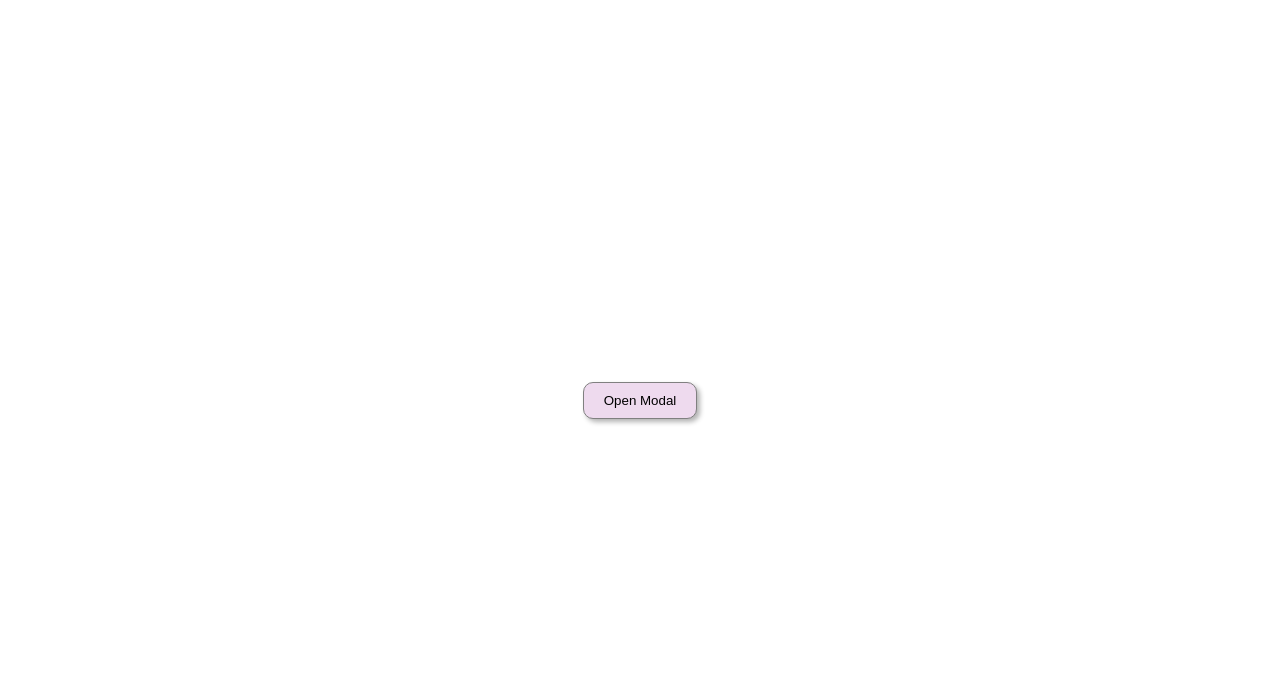
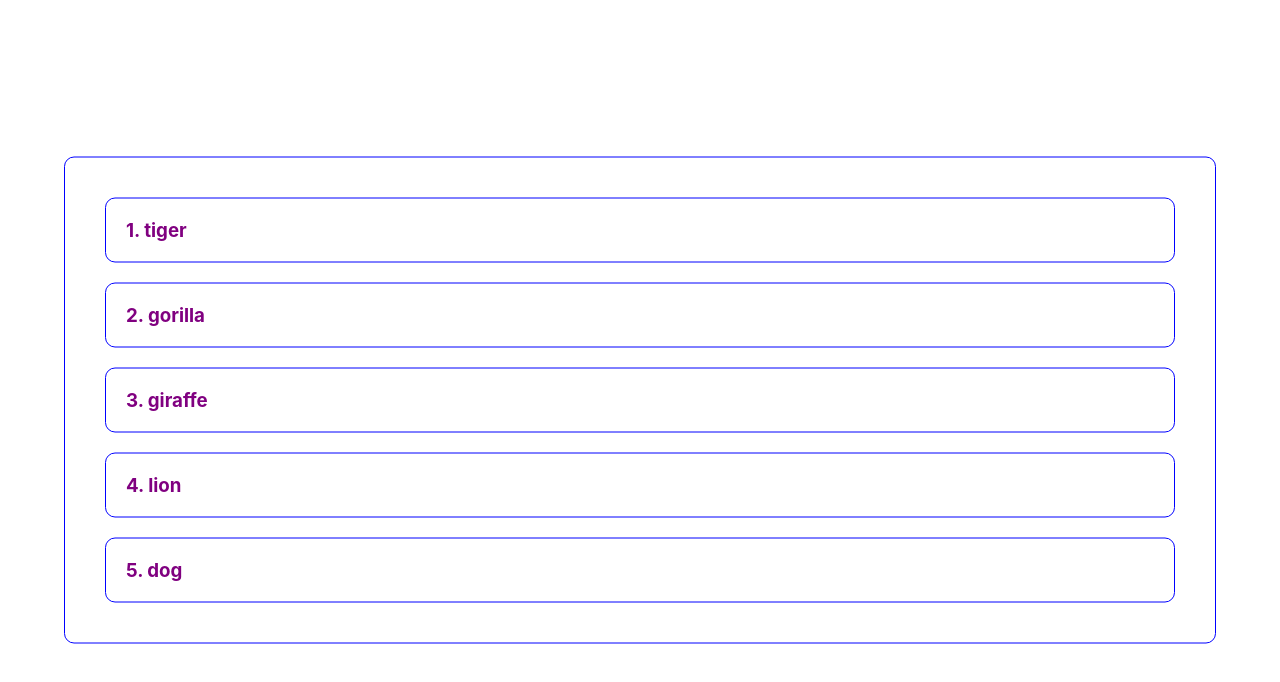
Before and after one commit to chloeyeo/2024ReactPractice, a React (Create React App) app in the folder my-react-app/: page / in a window 1280 px wide. Shown: the top 682 px of the page. Built offline with nearby package versions, Linux system fonts and the light colour scheme.

Commit message:
improved modal! from list on click open up and close modal

```diff
--- a/my-react-app/src/App.js
+++ b/my-react-app/src/App.js
@@ -3,20 +3,62 @@ import "./assets/css/style.css";
 
 const App = () => {
   const [openModal, setOpenModal] = useState(false);
+  const [clickedIndex, setClickedIndex] = useState(0);
+  let viewList = [
+    {
+      title: "tiger",
+      content:
+        "Lorem ipsum dolor sit amet consectetur adipisicing elit. Possimus ullam esse harum sint inventore ut iste placeat animi facilis numquam!",
+    },
+    {
+      title: "gorilla",
+      content:
+        "Lorem ipsum dolor sit amet consectetur adipisicing elit. Possimus ullam esse harum sint inventore ut iste placeat animi facilis numquam!",
+    },
+    {
+      title: "giraffe",
+      content:
+        "Lorem ipsum dolor sit amet consectetur adipisicing elit. Possimus ullam esse harum sint inventore ut iste placeat animi facilis numquam!",
+    },
+    {
+      title: "lion",
+      content:
+        "Lorem ipsum dolor sit amet consectetur adipisicing elit. Possimus ullam esse harum sint inventore ut iste placeat animi facilis numquam!",
+    },
+    {
+      title: "dog",
+      content:
+        "Lorem ipsum dolor sit amet consectetur adipisicing elit. Possimus ullam esse harum sint inventore ut iste placeat animi facilis numquam!",
+    },
+  ];
+
   return (
     <>
-      <div>
-        <button
-          className="btn primary"
-          onClick={() => {
-            setOpenModal(!openModal);
-          }}
-        >
-          Open Modal
-        </button>
+      <div className="listItems">
+        <ul>
+          {viewList.map((item, index) => {
+            return (
+              <li
+                onClick={() => {
+                  setOpenModal(!openModal);
+                  setClickedIndex(index);
+                }}
+              >
+                <h3>
+                  {index + 1}. {item.title}
+                </h3>
+              </li>
+            );
+          })}
+        </ul>
       </div>
       {openModal ? (
-        <Modal openModal={openModal} setOpenModal={setOpenModal} />
+        <Modal
+          openModal={openModal}
+          setOpenModal={setOpenModal}
+          viewList={viewList}
+          clickedIndex={clickedIndex}
+        />
       ) : null}
     </>
   );
@@ -27,9 +69,12 @@ const Modal = (props) => {
     <>
       <div className="modalWrap">
         <div className="modal">
-          Modal Window
+          <h3>
+            {props.clickedIndex + 1}. {props.viewList[props.clickedIndex].title}
+          </h3>
+          <p>{props.viewList[props.clickedIndex].content}</p>
           <button
-            className="btn"
+            className="btn close"
             onClick={() => {
               props.setOpenModal(!props.openModal);
             }}
--- a/my-react-app/src/assets/css/style.css
+++ b/my-react-app/src/assets/css/style.css
@@ -8,6 +8,9 @@ body {
   /* if you dont put height on html body, open modal will be at top */
   height: 100%;
   /* background-color: black; */
+}
+#root {
+  display: flex;
 }
 ul,
 li {
@@ -128,6 +131,40 @@ h1 {
   align-items: center;
 }
 
+.listItems {
+  position: fixed;
+  left: 50%;
+  top: 50%;
+  padding: 40px;
+  transform: translate(-50%, -50%);
+  width: 90%;
+  border: 1px solid blue;
+  border-radius: 10px;
+  display: flex;
+  flex-direction: column;
+  justify-content: space-around;
+  align-items: center;
+}
+
+.listItems > ul {
+  height: 100%;
+  width: 100%;
+  display: flex;
+  flex-direction: column;
+  /* gap must have d-flex, and d-flex does not get inherited */
+  gap: 20px;
+}
+
+.listItems li {
+  border: 1px solid blue;
+  border-radius: 10px;
+  padding: 20px;
+}
+
+.listItems li h3 {
+  color: purple;
+}
+
 .modalWrap {
   position: fixed;
   /* shouldnt use opacity otherwise child modal will also get same opacity
@@ -138,3 +175,18 @@ h1 {
   left: 0;
   top: 0;
 }
+
+.modal .close {
+  position: absolute;
+  right: 10px;
+  top: 10px;
+}
+
+.modal {
+  display: flex;
+  justify-content: center;
+  align-items: center;
+  /* has dflex so gan use gap */
+  gap: 20px;
+  padding: 30px;
+}
```
Also changed, not shown: my-react-app/src/App_modal01.js (added, +47 -0 lines), 1 other file (tests, documents, lock files or other folders).
